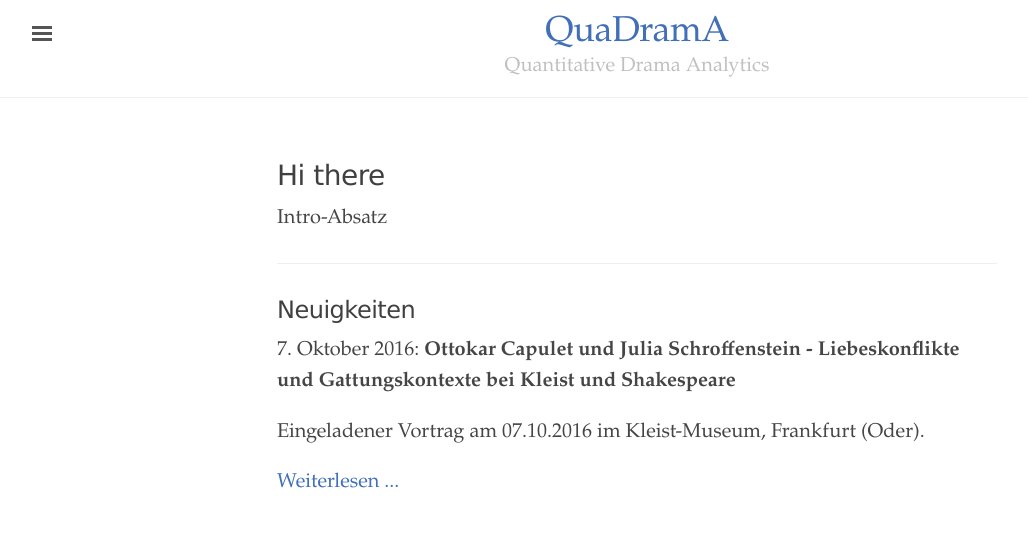
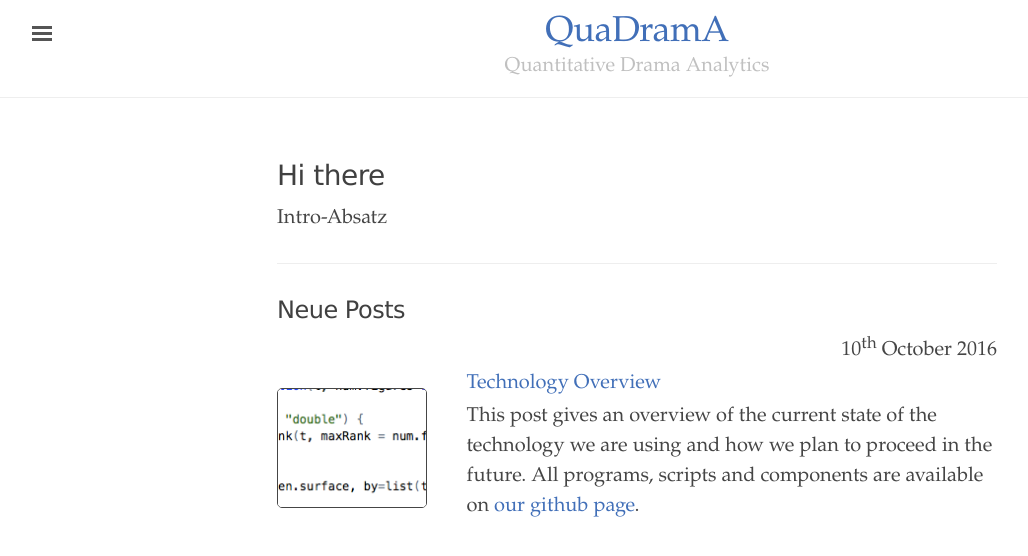
Before and after one commit to quadrama/quadrama.github.io, a Jekyll site: the page built from index.md, in a window 1280 px wide. Shown: the top 556 px of the page, without its empty margins (3-1031 px from the left). Built offline with Jekyll 4.4.1, drawn with Linux system fonts in a browser that asks for light colours; nearby versions of some CDN libraries; library files that are not in the unit come from our copies.

Commit message:
more stuff

```diff
--- a/_config.yml
+++ b/_config.yml
@@ -3,3 +3,4 @@ markdown: kramdown
 permalink: /blog/:year/:month/:day/:title
 title: QuaDramA
 tagline: Quantitative Drama Analytics
+description: Project Homepage
--- a/_includes/date.html
+++ b/_includes/date.html
@@ -4,7 +4,7 @@
 
       {% assign day = include.date | date: "%-d" %}
 
-  {% if page.lang == 'fr' %}
+  {% if include.lang == 'fr' %}
 
     {% if day == "1" %}
       {% capture sup %}<sup>er</sup>{% endcapture %}
@@ -12,7 +12,7 @@
       {% capture sup %}{% endcapture %}
     {% endif %}
 
-  {% elsif page.lang == 'de' %}
+  {% elsif include.lang == 'de' %}
     {% capture sup %}.{% endcapture %}
 
   {% else %}
@@ -32,7 +32,7 @@
 
 {% endif %}
 
-{% if page.lang == 'fr' %}
+{% if include.lang == 'fr' %}
 
   {% assign m = include.date | date: "%-m" %}
   {% case m %}
@@ -62,7 +62,7 @@
     {% capture month %}décembre{% endcapture %}
 {% endcase %}
 
-{% elsif page.lang == 'de' %}
+{% elsif include.lang == 'de' %}
 {% assign m = include.date | date: "%-m" %}
 {% case m %}
   {% when '1' %}
--- a/tech.md
+++ b/_posts/2016-10-10-tech-overview.md
@@ -1,11 +1,14 @@
 ---
-layout: page
-title: Technology
+layout: post
+title: Technology Overview
 lang: en
 ref: technology
+logo: /assets/generic/code.r.png
+
 ---
 
-All of QuaDramAs code is publicly available under open source licenses on [our github page](http://github.com/quadrama).
+This post gives an overview of the current state of the technology we are using and how we plan to proceed in the future. All programs, scripts and components are available on [our github page](http://github.com/quadrama).
+<!--more-->
 
 ## NLP Processing
 
--- a/index.md
+++ b/index.md
@@ -10,11 +10,17 @@ Intro-Absatz
 
 ---
 
-## Neuigkeiten
+## Neue Posts
+
 {% assign post = site.posts.first %}
-{% include date.html date=post.date %}
-
-<div lang="{{ post.lang }}">
-<span>{{ day }}{{ sup }} {{ month }} {{ year }}</span>: <span style="font-weight:bold;">{{ post.title }}</span>
-<p>{{ post.excerpt }}<a href="{{ post.url }}">Weiterlesen ...</a></p>
-</div>
+{% include date.html date=post.date lang=post.lang %}
+<ul class="posts">
+  <li lang="{{ post.lang }}">
+    <p class="right">{{ day }}{{ sup }} {{ month }} {{ year }}</p>
+    {% if post.logo %}
+      <div style="float:left;height:100%"><a href="{{ post.url }}"><img src="{{ post.logo }}" /></a></div>
+    {% endif %}
+    <p><a href="{{ post.url }}" title="{{ post.title }}">{{ post.title }}</a></p>
+    <p> {{ post.excerpt }} </p>
+  </li>
+</ul>
--- a/public/css/qd.css
+++ b/public/css/qd.css
@@ -25,6 +25,8 @@ span.ref-figure:before {
 span.ref-table:before {
   content: "Tabelle " counter(cnt_table);
 }
+
+
 
 
 .table {
@@ -57,17 +59,33 @@ p.right {
   text-align:right;
 }
 
+ul.posts {
+  list-style: none;
+}
+
 .posts li {
   clear:left;
+  height:100%;
+  margin-bottom:35px;
 }
 
-.posts li img {
+.posts li div {
+  margin-top:20px;
+  margin-bottom:20px;
+}
+
+.posts li p {
+  margin-bottom:3px;
+}
+
+.posts li div img {
   position:relative;
   left:-40px;
   border:thin solid #454545;
   float:left;
-  height: 100%;
   width:auto;
+  max-width:150px;
+  max-height:120px;
 }
 
 .postlogo {
```
Also changed, not shown: blog/atom.xml (+8 -8 lines), blog/index.html (+8 -3 lines), assets/generic/code.r.png (added).
